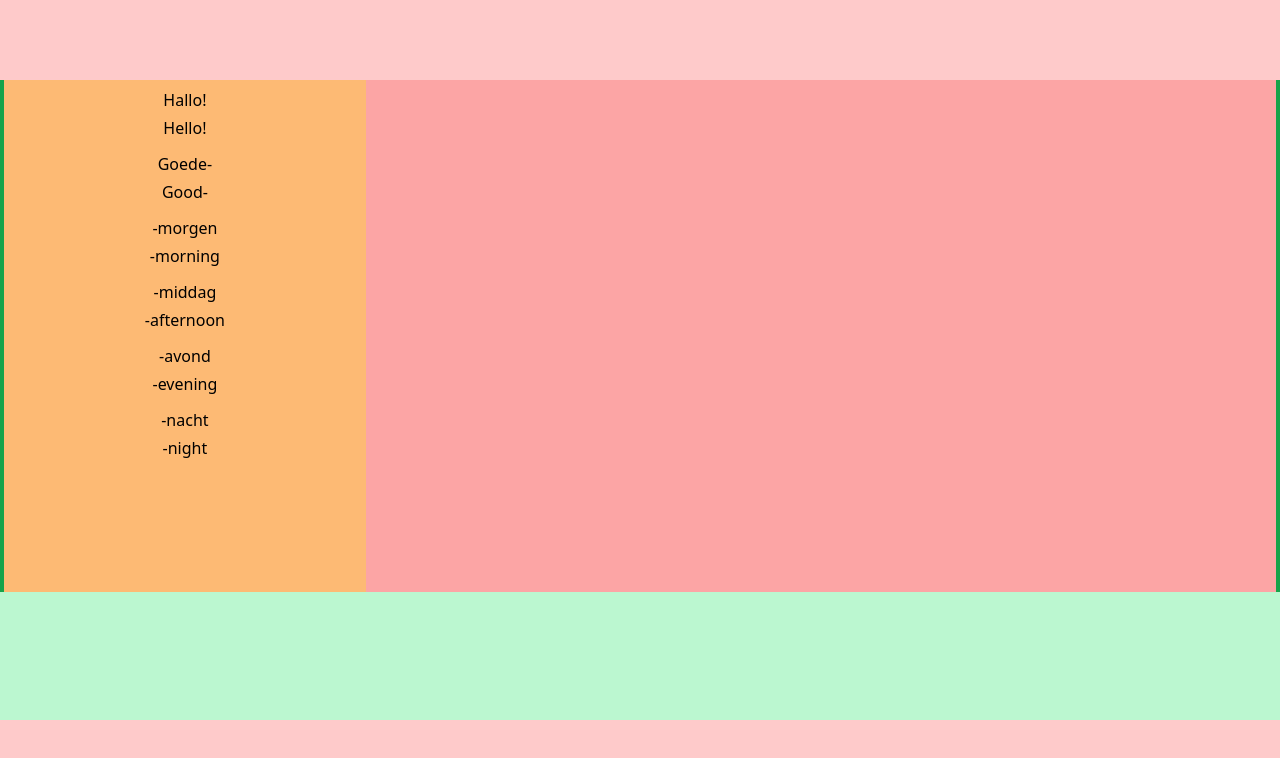
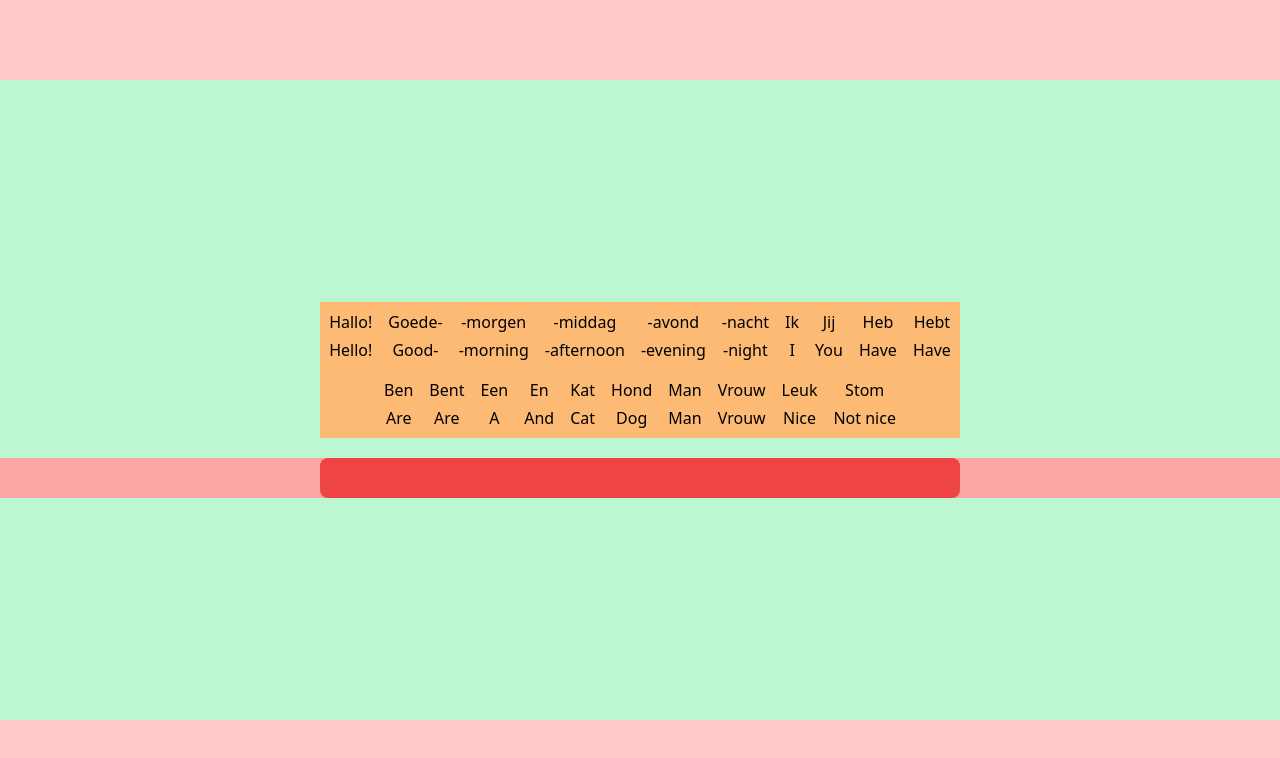
Before and after one commit to rsftb/nl, a SvelteKit app: page / in a window 1280 px wide. Shown: the top 758 px of the page. Built offline with nearby package versions, Linux system fonts and the light colour scheme.

Commit message:
New layout

```diff
--- a/src/routes/+page.svelte
+++ b/src/routes/+page.svelte
@@ -10,24 +10,38 @@
         { dutch: "-middag", english: "-afternoon"},
         { dutch: "-avond", english: "-evening"},
         { dutch: "-nacht", english: "-night"},
+        { dutch: "Ik", english: "I"},
+        { dutch: "Jij", english: "You"},
+        { dutch: "Heb", english: "Have"},
+        { dutch: "Hebt", english: "Have"},
+        { dutch: "Ben", english: "Are"},
+        { dutch: "Bent", english: "Are"},
+        { dutch: "Een", english: "A"},
+        { dutch: "En", english: "And"},
+        { dutch: "Kat", english: "Cat"},
+        { dutch: "Hond", english: "Dog"},
+        { dutch: "Man", english: "Man"},
+        { dutch: "Vrouw", english: "Vrouw"},
+        { dutch: "Leuk", english: "Nice"},
+        { dutch: "Stom", english: "Not nice"}
     ];
 </script>
 
 <main id="main" class="h-screen content-center bg-red-200">
 
-<section id="" class="w-auto h-[80%] bg-green-200">
-<div id="builder" class="flex flex-row bg-green-600 h-[80%] w-auto px-1">
+<section id="" class="flex flex-col justify-center gap-5 w-auto h-[80%] bg-green-200">
 
-    <div id="builder-vocab" class="w-[40%] bg-orange-300">
+    <div id="builder-section-vocab" class="w-fit max-w-[50%] flex-wrap flex justify-center mx-auto bg-orange-300">
         {#each vocab as word}
             <Word {word} />
         {/each}
     </div>
 
-    <div id="builder-phrase" class="w-screen bg-red-300">
+    <div id="builder-section-phrase" class="w-screen bg-red-300">
+        <div class="bg-red-500 mx-auto w-[50%] h-10 rounded-lg"></div>
     </div>
 
-</div>
+
 </section>
 
 </main>
```
